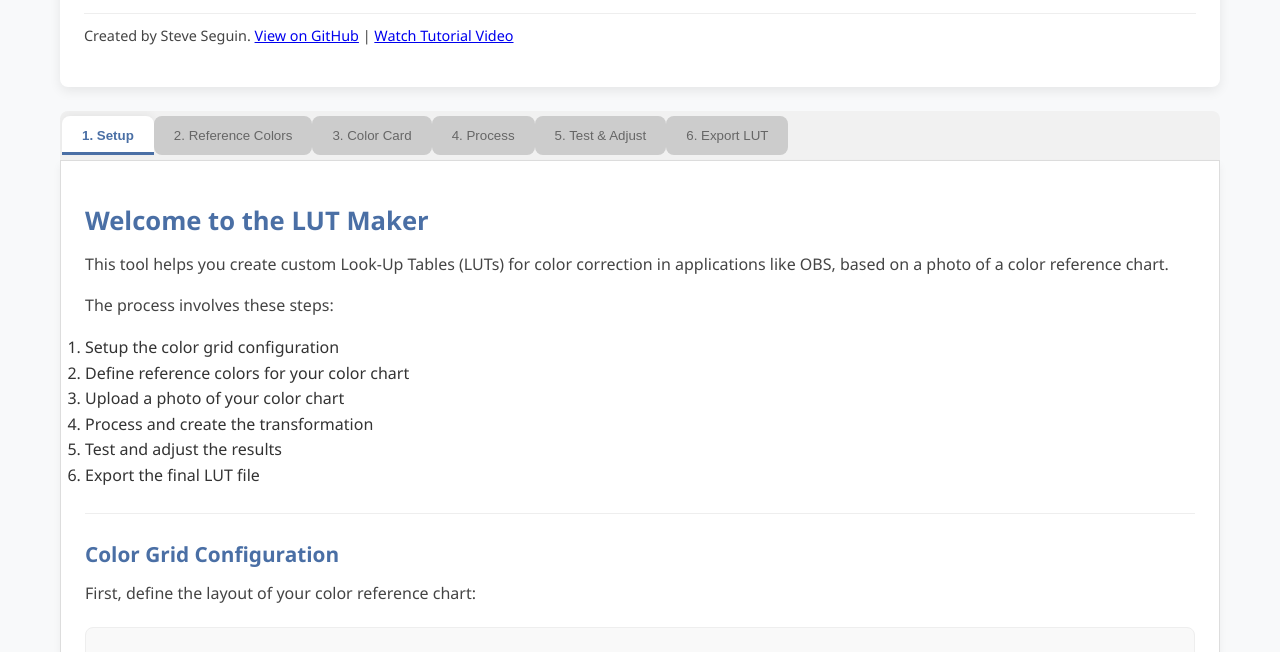
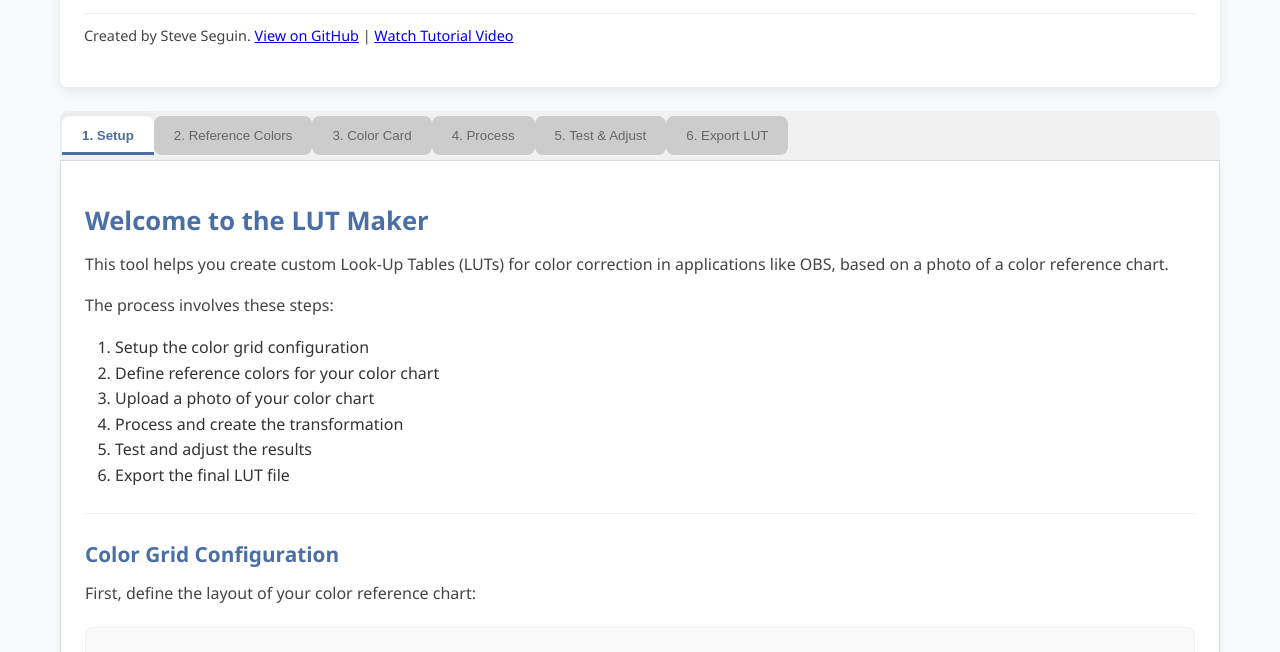
Before and after one commit to steveseguin/color-grading, a plain HTML site: page index.html in a window 1280 px wide. Shown: the part 137-789 px from the top of the page. Drawn offline with Linux system fonts and the light colour scheme.

Commit message:
Update index.html

```diff
--- a/index.html
+++ b/index.html
@@ -62,7 +62,7 @@ p {
     color: #444;
 }
 
-u {
+ol {
 	margin-left: 30px;
 }
 button {
```
